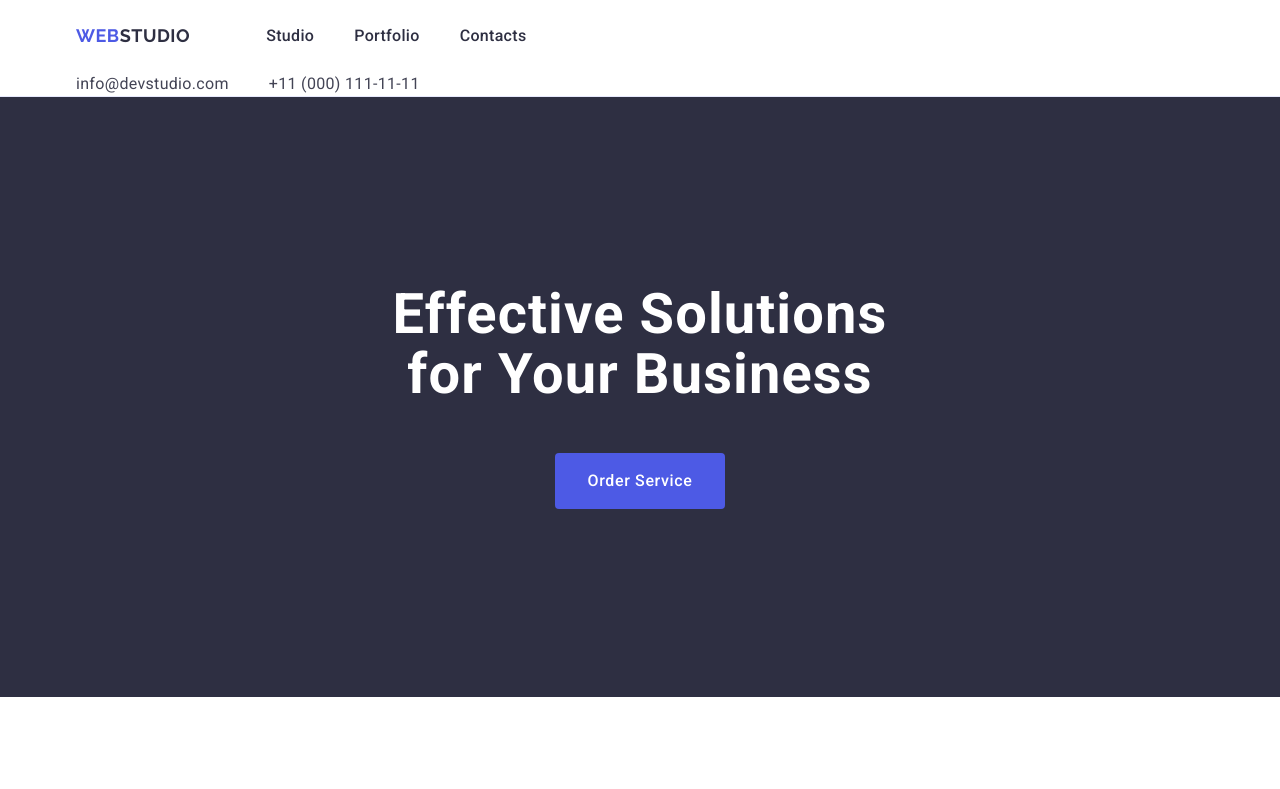
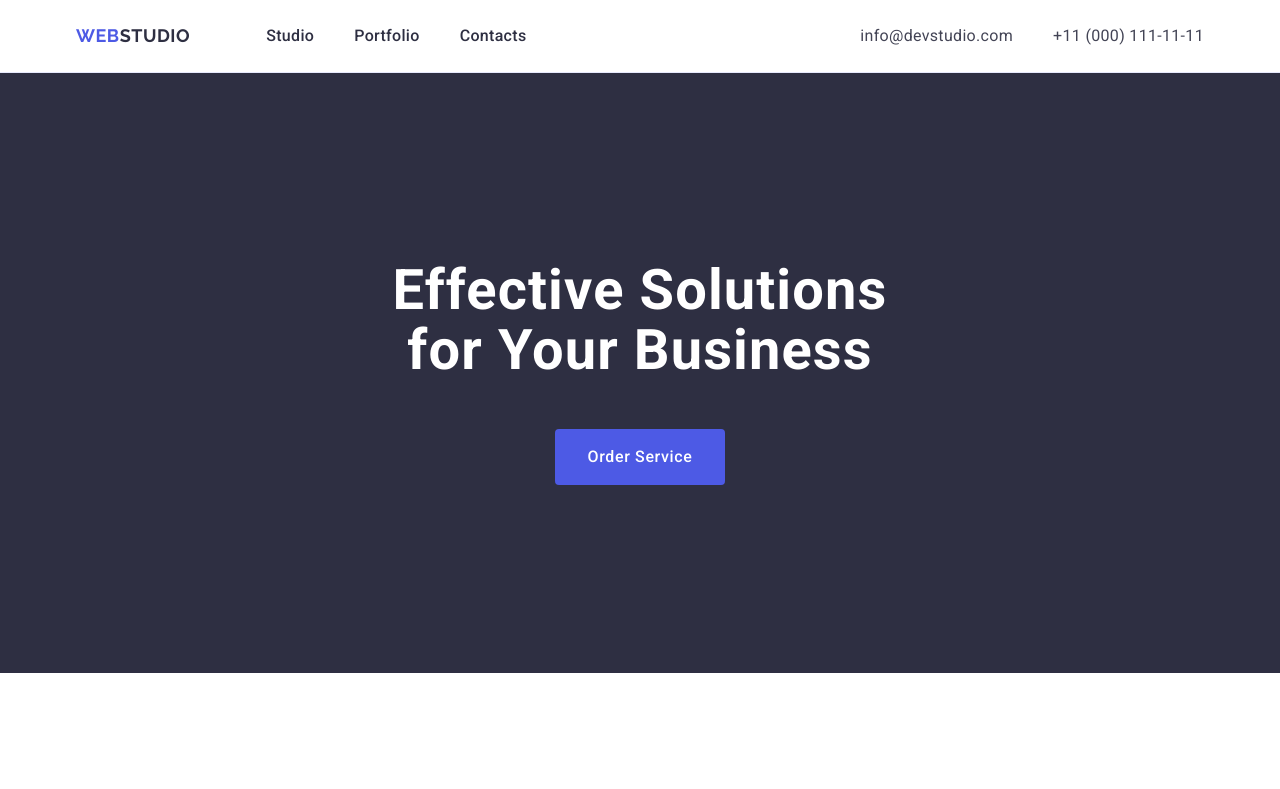
Before and after one commit to Agletty/goit-markup-hw-03, a plain HTML site: page index.html in a window 1280 px wide. Shown: the top 789 px of the page. Drawn offline with nearby package versions, Linux system fonts and the light colour scheme.

Commit message:
Update index.html

```diff
--- a/index.html
+++ b/index.html
@@ -25,8 +25,7 @@
 
   <body>
     <header class="header">
-      <div class="header-inner">
-        <div class="conteiner">
+      <div class="header-inner container">
         <nav class="header-nav">
           <a class="logo" href="./index.html"
             >Web<span class="logo-accent">Studio</span></a
@@ -51,7 +50,6 @@
             </li>
           </ul>
         </address>
-        </div>
       </div>
     </header>
 
```
Lines whose indentation alone changed are shown as unchanged.
